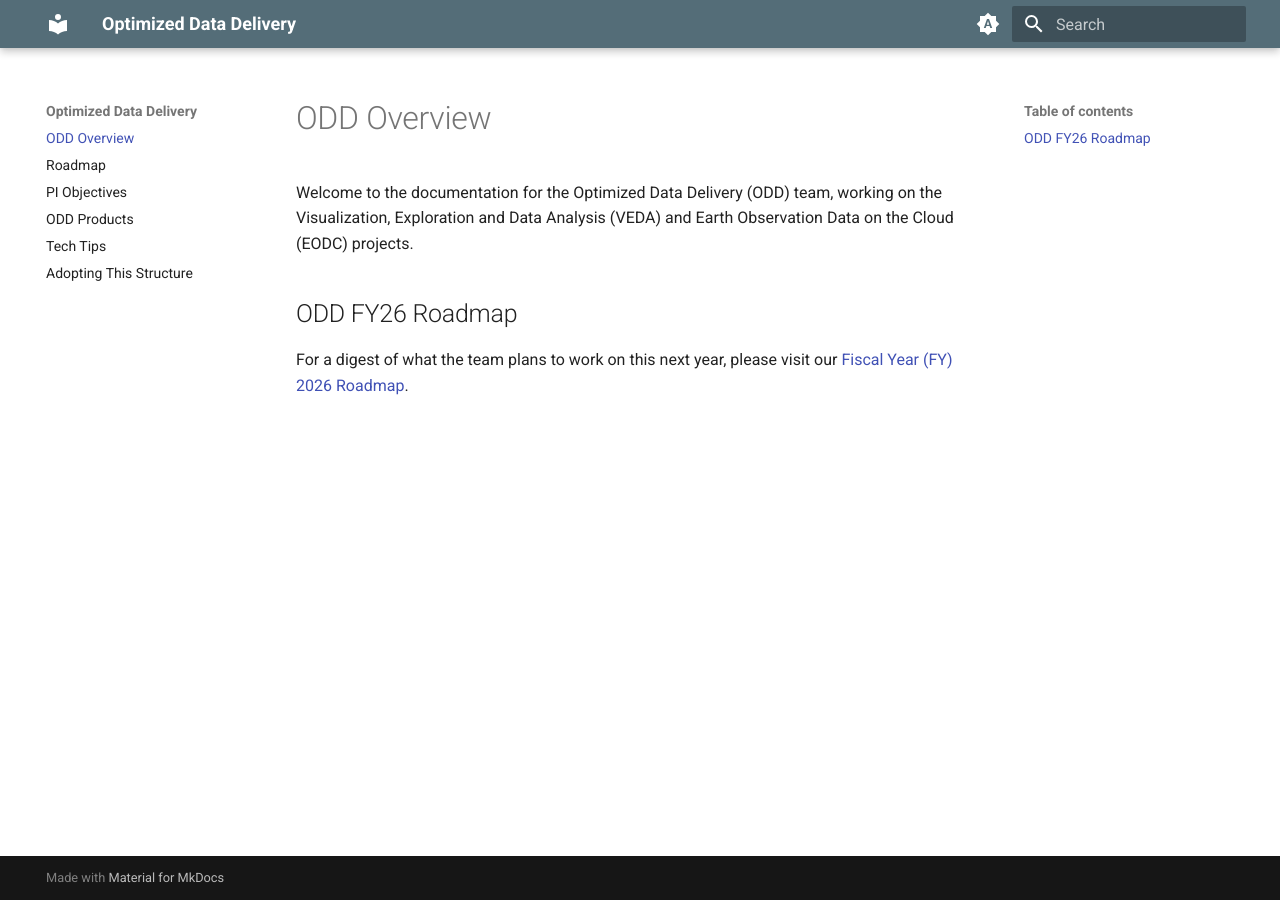
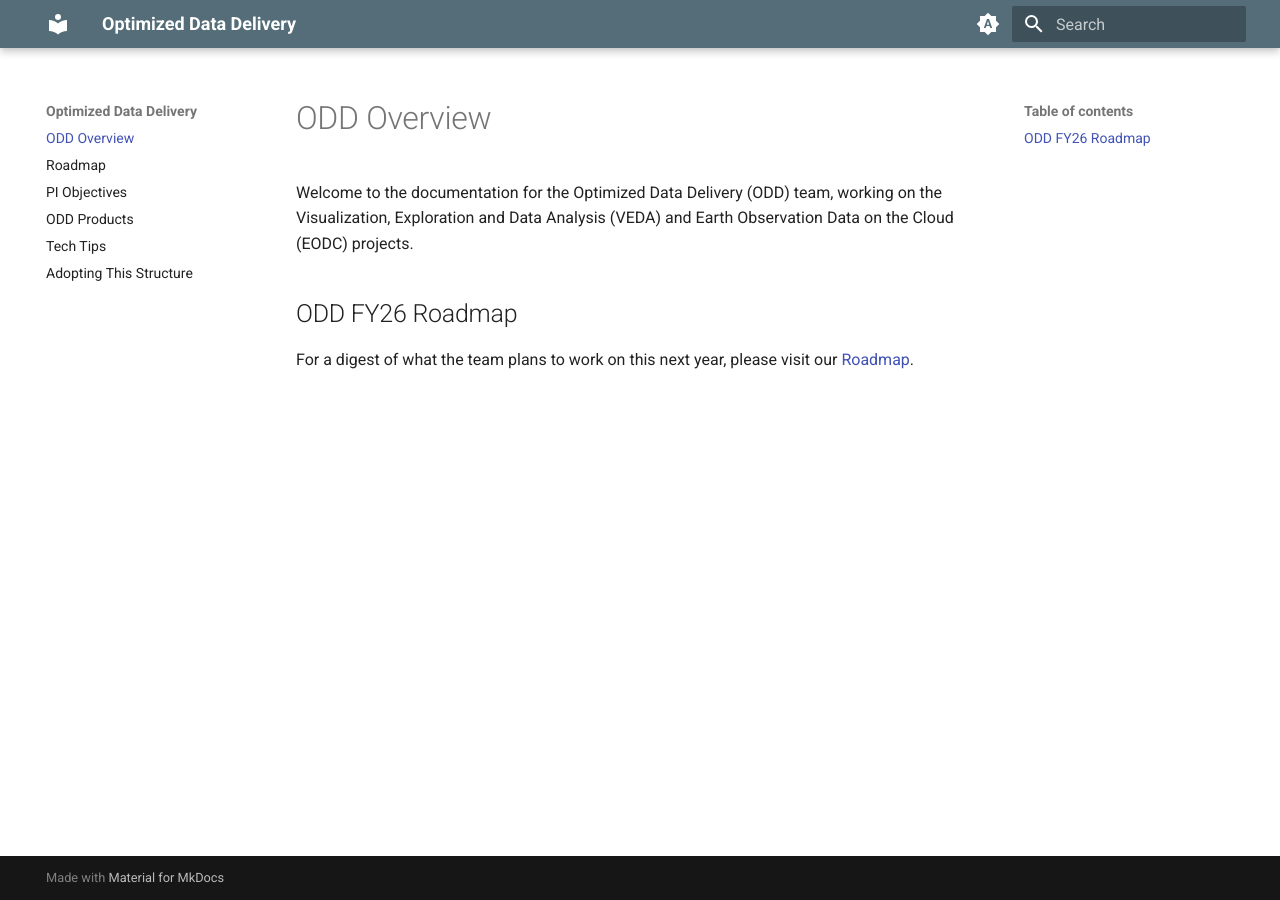
Before and after one commit to NASA-IMPACT/veda-odd, an MkDocs documentation site: the page built from docs/index.md, in a window 1280 px wide. Built offline with MkDocs 1.6.1 and Material for MkDocs 9.7.7, drawn with Linux system fonts in a browser that asks for light colours; the version menu is left out.

Commit message:
Fix link

```diff
--- a/docs/index.md
+++ b/docs/index.md
@@ -4,4 +4,4 @@ Welcome to the documentation for the Optimized Data Delivery (ODD) team, working
 
 ## ODD FY26 Roadmap
 
-For a digest of what the team plans to work on this next year, please visit our [Fiscal Year (FY) 2026 Roadmap](./fy26-roadmap.md).
+For a digest of what the team plans to work on this next year, please visit our [Roadmap](./roadmap.md).
```
